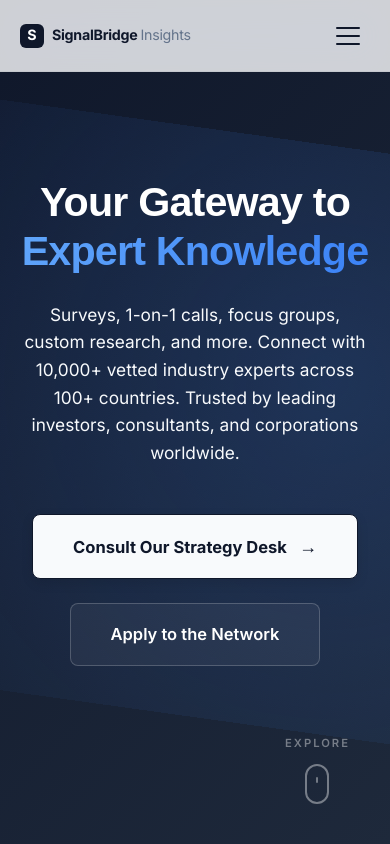
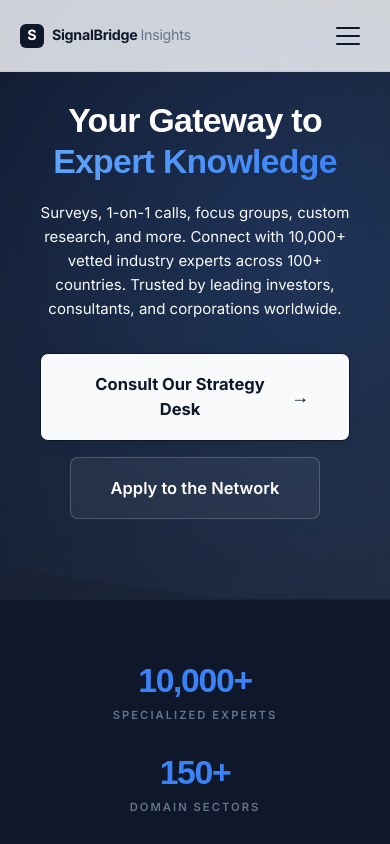
Before and after one commit to skydani26/signalbridge-insights, a Next.js app: page / in a window 390 px wide. Shown: the top 844 px of the page. Built offline with nearby package versions, Linux system fonts and the light colour scheme; a web font is replaced by a local one.

Commit message:
fix: refine mobile hero Spacing and cleanup UI

```diff
--- a/src/app/home.module.css
+++ b/src/app/home.module.css
@@ -134,7 +134,6 @@
     transform: translateY(-2px);
 }
 
-/* Scroll Indicator */
 .scrollIndicator {
     position: absolute;
     bottom: 40px;
@@ -152,6 +151,13 @@
     transition: all 0.3s ease;
     cursor: pointer;
     z-index: 10;
+}
+
+@media (max-width: 768px) {
+    .scrollIndicator {
+        display: none;
+        /* Hide for cleaner mobile UI */
+    }
 }
 
 .scrollIndicator:hover {
@@ -1128,7 +1134,26 @@
         gap: 32px;
     }
 
-    .hero,
+    .hero {
+        padding: 100px 20px 80px;
+        min-height: auto;
+    }
+
+    .heroTitle {
+        font-size: 2.25rem;
+        /* Slightly smaller for mobile fit */
+        margin-bottom: 20px;
+    }
+
+    .heroSubtitle {
+        font-size: 1rem;
+        margin-bottom: 32px;
+    }
+
+    .heroButtons {
+        gap: 16px;
+    }
+
     .credibilitySection,
     .statsSection,
     .servicesSection,
```
